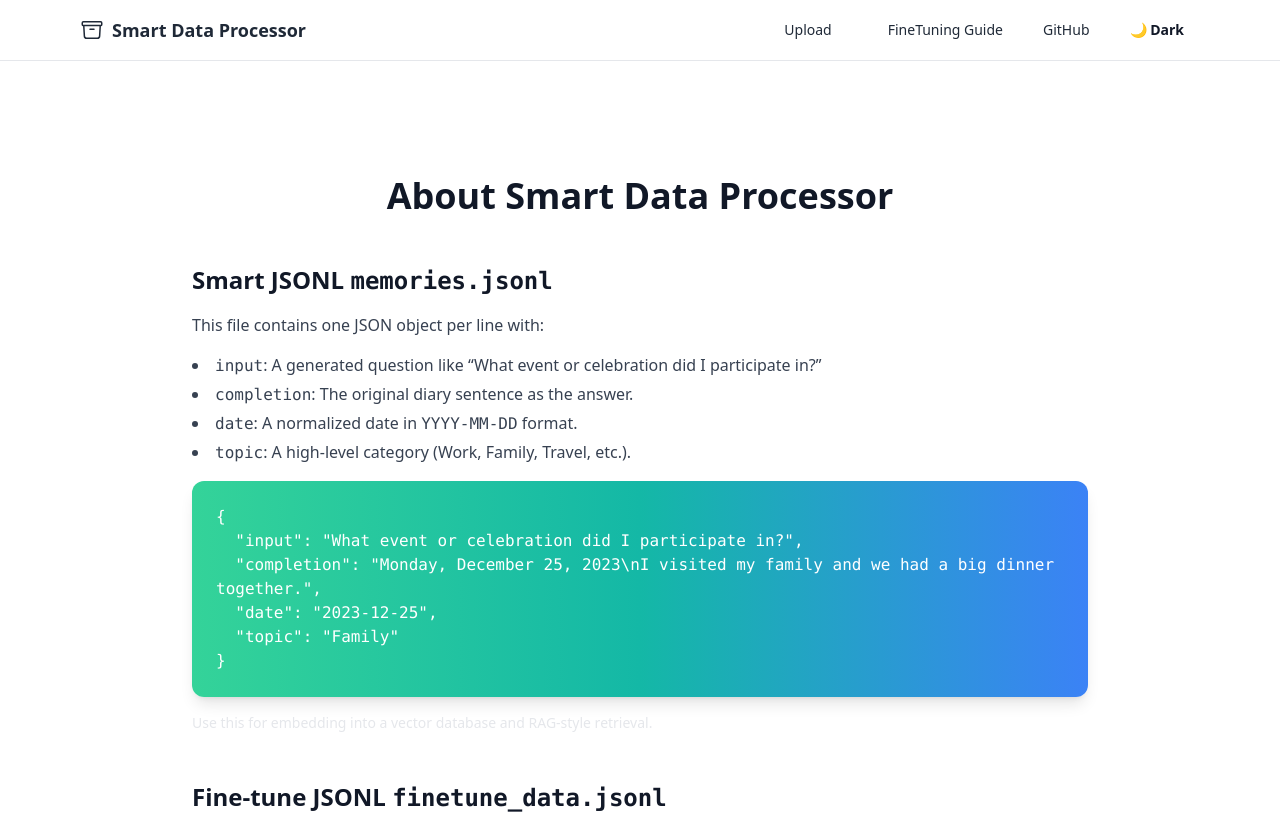
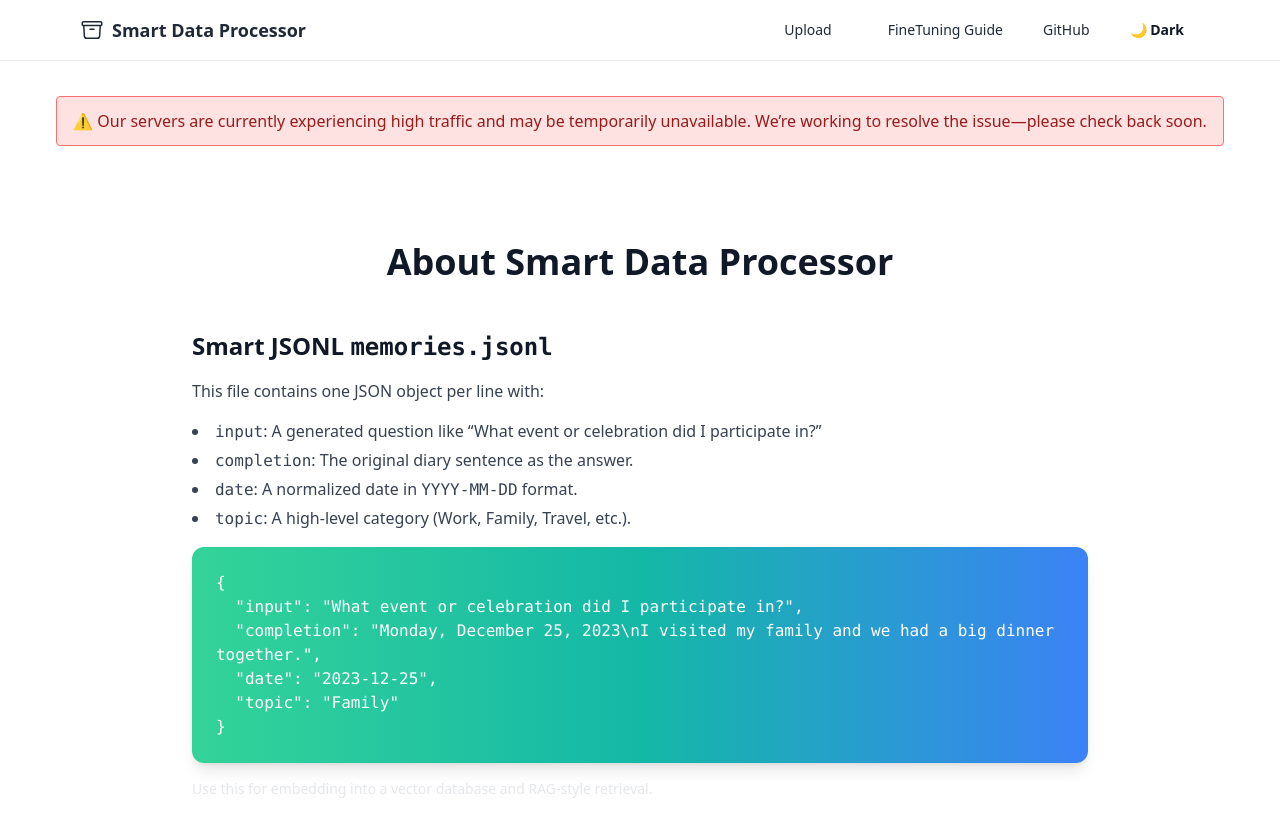
Before and after one commit to manojmadduri/smart-data-processor, a React (Create React App) app in the folder frontend/: page / in a window 1280 px wide. Shown: the top 814 px of the page. Built offline with nearby package versions, Linux system fonts and the light colour scheme; no server answers; the HTML template or start-up script is replaced by a standard one.

Commit message:
Update Home.jsx

```diff
--- a/frontend/src/pages/Home.jsx
+++ b/frontend/src/pages/Home.jsx
@@ -21,6 +21,9 @@ export default function Home() {
     <div className="min-h-screen flex flex-col">
       {/* Navbar */}
 
+      <div className="bg-red-100 text-red-800 border border-red-400 px-4 py-3 rounded text-center text-sm md:text-base mx-4 mt-4">
+  ⚠️ Our servers are currently experiencing high traffic and may be temporarily unavailable. We’re working to resolve the issue—please check back soon.
+</div>
 
       {/* Main content */}
       <main className="flex-grow pt-24 pb-12 px-4">
```
